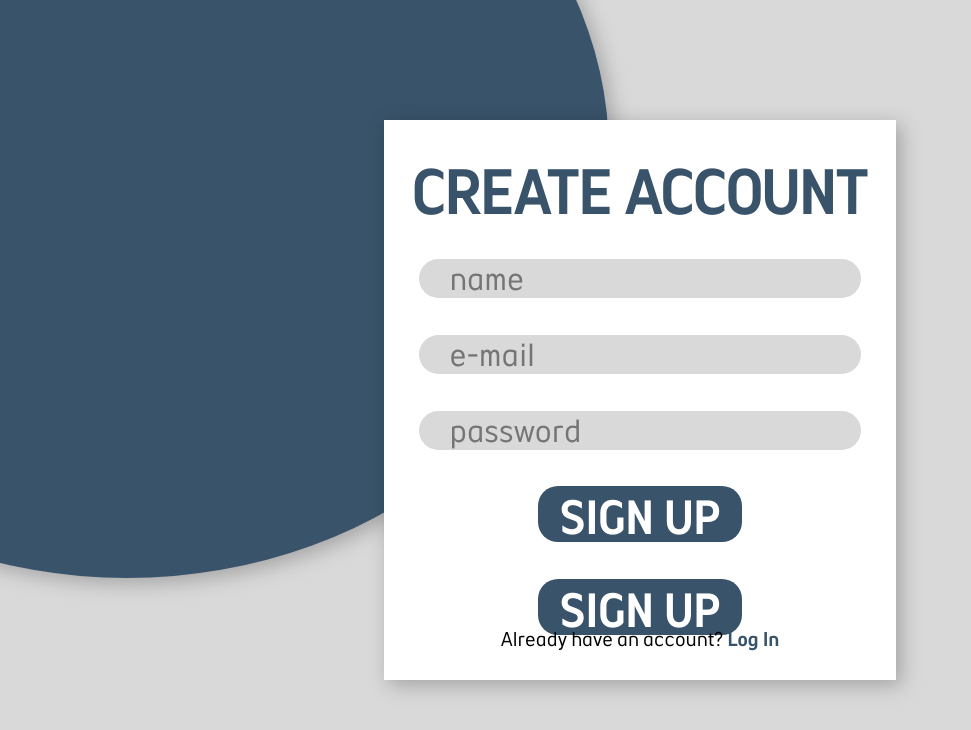
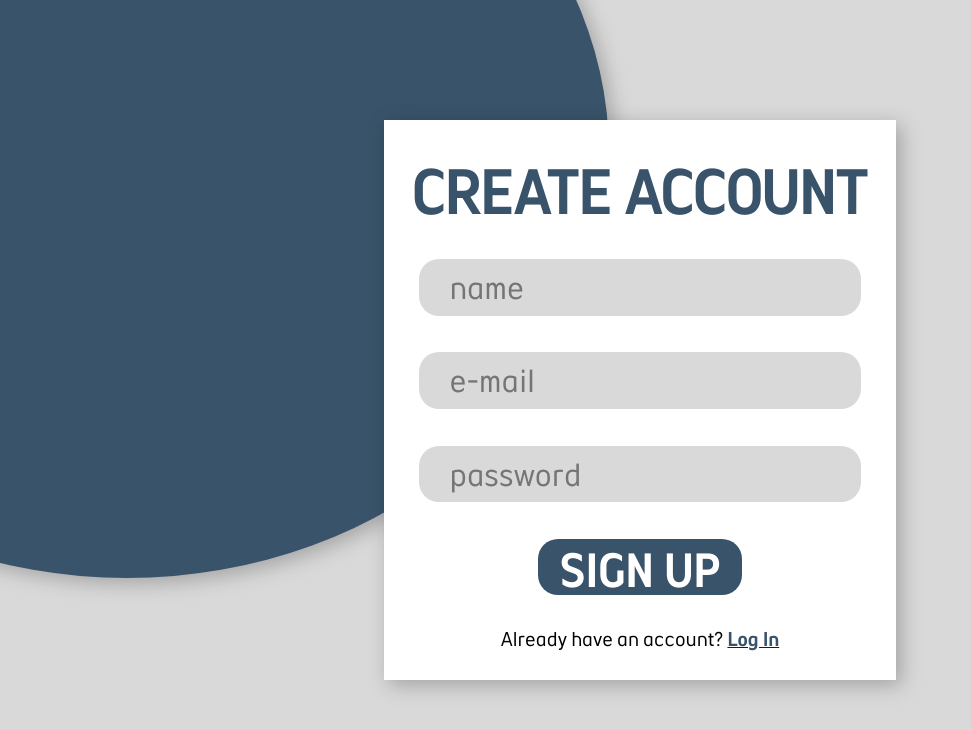
Before and after one commit to Penny-Planner/WebApp, a React app in the folder PennyPlanner/: page /signup in a window 1280 px wide. Shown: the top 730 px of the page, without its empty margins (0-971 px from the left). Built offline with nearby package versions, Linux system fonts and the light colour scheme.

Commit message:
fixed fullscreen styling of login/signup

```diff
--- a/PennyPlanner/src/assets/css files/login.css
+++ b/PennyPlanner/src/assets/css files/login.css
@@ -45,7 +45,6 @@
 .login_title {
     height: 36.55%;
     width: 100%;
-    display: flex;
     align-items: center;
     text-align: center;
 
--- a/PennyPlanner/src/pages/Login/index.js
+++ b/PennyPlanner/src/pages/Login/index.js
@@ -91,7 +91,7 @@ export default function Login() {
             <div className="login-form_background">
                 <div className="login_title">
                     <p className="andantedisplay-bold-blue-64px">
-                        LOG INTO YOUR ACCOUNT
+                        LOG INTO YOUR <br/> ACCOUNT
                     </p>
                 </div>
                 <div className="login_form">
--- a/PennyPlanner/src/pages/Signup/index.js
+++ b/PennyPlanner/src/pages/Signup/index.js
@@ -71,11 +71,10 @@ export default function Signup() {
                     <InputField placeholder="e-mail" onChange={handleEmailChange}/>
                     <PasswordInputField placeholder="password" onChange={handlePasswordChange}/>
                     <SignUpButton placeholder="SIGN UP" onClick={handleRegistration}/>
-                    <input type="button" className="signup_button andantetext-bold-white-48px" value="SIGN UP" />
                 </form>
 
                 <div className="sign-up_msg">
-                    <p> <span className="andantetext-regular-black-20px">Already have an account? </span><span className="andantetext-bold-blue-20px">Log In</span> </p>
+                    <p> <span className="andantetext-regular-black-20px">Already have an account? </span><Link to="/login"><span className="andantetext-bold-blue-20px">Log In</span></Link></p>
                 </div>
 
             </div>
```
